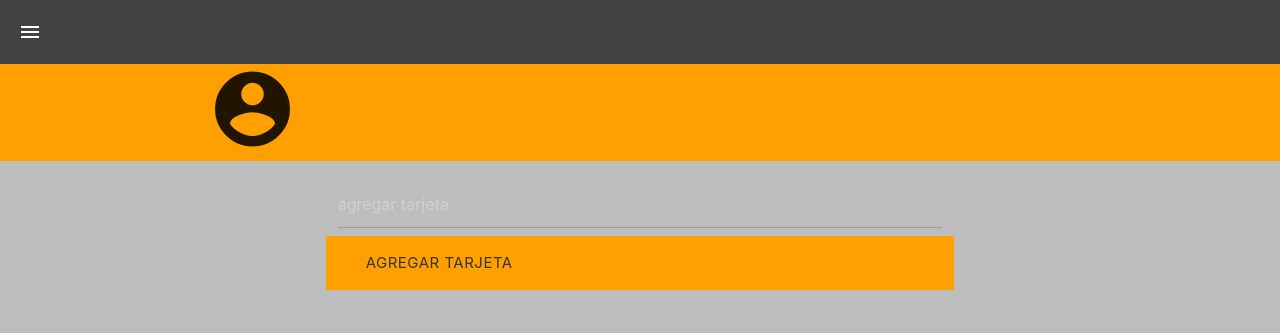
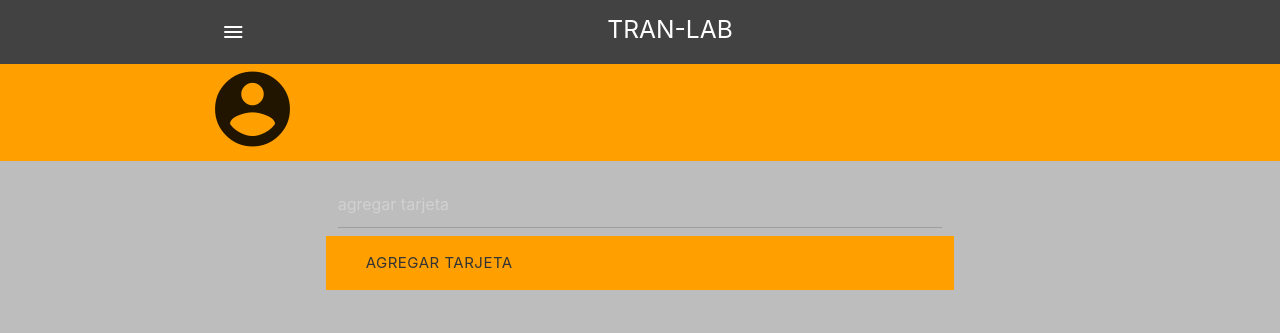
Before and after one commit to scarleette/TransLab, a website: page assets/html/perfil.html in a window 1280 px wide. Drawn offline with nearby package versions, Linux system fonts and the light colour scheme; no server answers.

Commit message:
correcion en barra de menu

```diff
--- a/assets/html/perfil.html
+++ b/assets/html/perfil.html
@@ -13,10 +13,17 @@
 <body class="#bdbdbd grey lighten-1">
     <section>
         <nav class="#424242 grey darken-3">
-          <div id="barra">
-            <a href="#" data-target="slide-out" class="sidenav-trigger show-on-large"><i class="material-icons">menu</i></a>
-          </div>
-        </nav>
+            <div id="barra">
+              <div class="container">
+                <div class="row">
+                  <div class="col s12" style="text-align: center">
+                      <a href="#" data-target="slide-out" class="sidenav-trigger show-on-large"><i class="material-icons">menu</i></a>
+                    <h5>TRAN-LAB</h5>
+                  </div>
+                </div>
+              </div>
+            </div>
+          </nav>
         <!--Despliegue menú-->
         <ul id="slide-out" class="sidenav">
             <li><a class="subheader">Translab</a></li>
```
Also changed, not shown: assets/html/inicio.html (+9 -2 lines), assets/html/verSaldo.html (+12 -5 lines).
